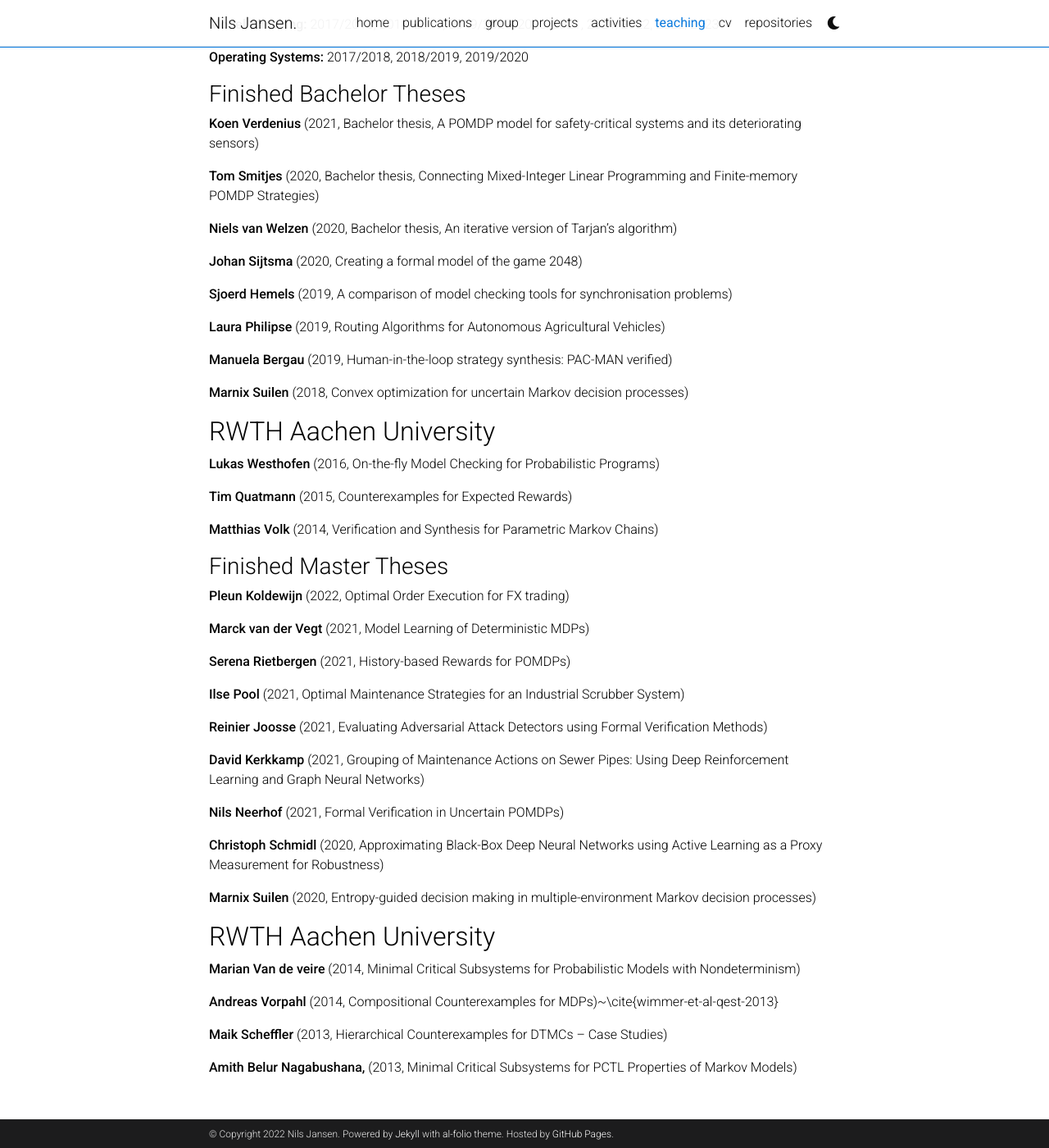
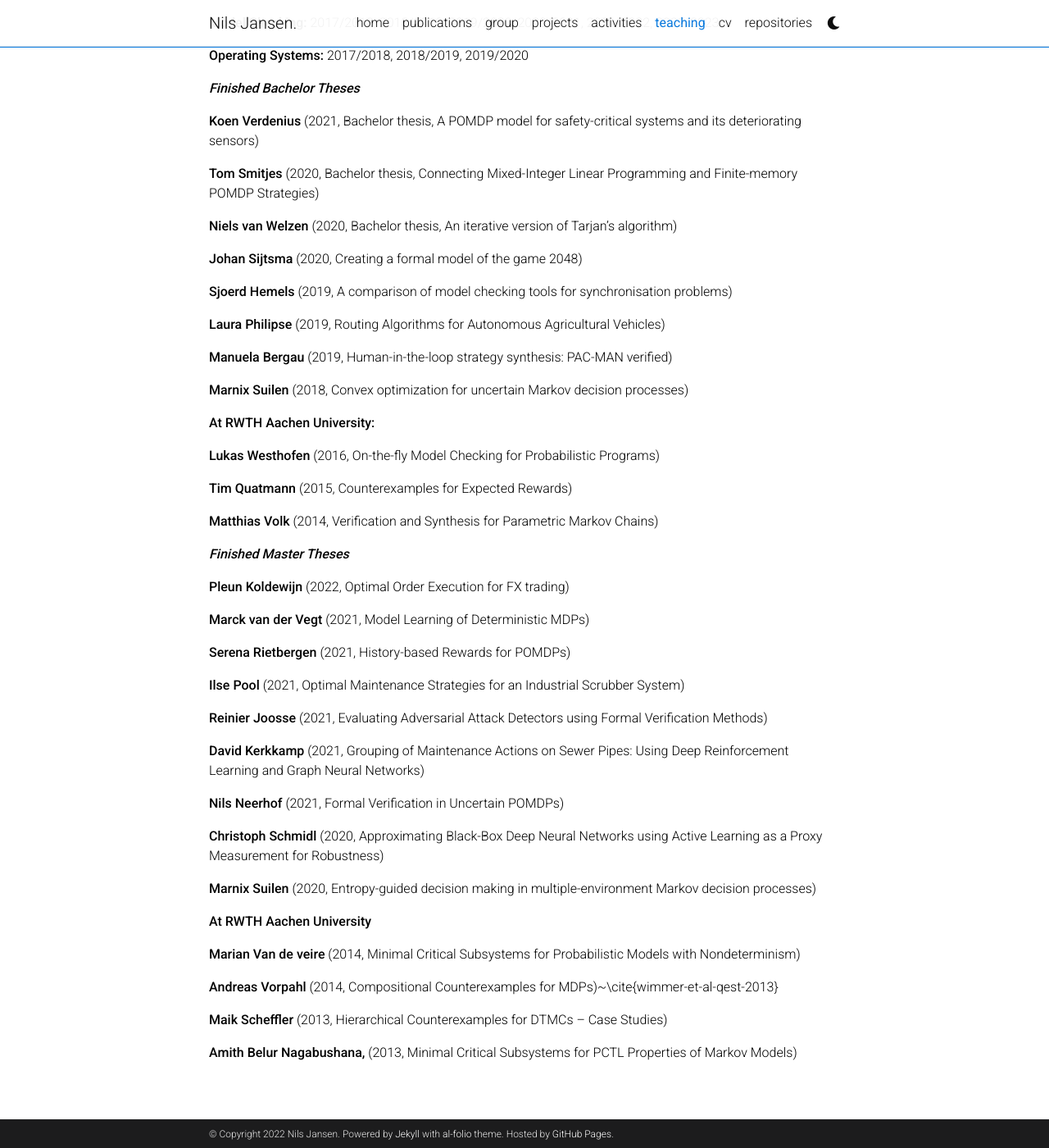
Before and after one commit to njansen123/njansen123.github.io, a Jekyll site: the page built from _pages/teaching.md, in a window 1280 px wide and 1400 px high, scrolled down 337 px. Shown: the whole window at 82% size. Built offline with Jekyll 4.4.1, drawn with Linux system fonts in a browser that asks for light colours; comment, search, counter and statistics services are not loaded; a style sheet for code colours, icons or effects is not loaded.

```diff
--- a/_pages/teaching.md
+++ b/_pages/teaching.md
@@ -11,7 +11,7 @@ I offer several thesis projects for topics that concern my research. For example
 
 
 
-### Responsible Lecturer and Course Coordinator ###
+***Responsible Lecturer and Course Coordinator***
 
 **Processors:** 2017/2018, 2018/2019, 2019/2020, 2020/2021, 2021/2022, 2022/2023
 
@@ -19,7 +19,8 @@ I offer several thesis projects for topics that concern my research. For example
 
 **Operating Systems:** 2017/2018, 2018/2019, 2019/2020
 
-### Finished Bachelor Theses ###
+
+***Finished Bachelor Theses***
 
 **Koen Verdenius** (2021, Bachelor thesis, A POMDP model for safety-critical systems and its deteriorating sensors)
 
@@ -37,7 +38,7 @@ I offer several thesis projects for topics that concern my research. For example
 
 **Marnix Suilen** (2018, Convex optimization for uncertain Markov decision processes)
 
-## RWTH Aachen University ##
+**At RWTH Aachen University:**
 
 **Lukas Westhofen** (2016, On-the-fly Model Checking for Probabilistic Programs)
 
@@ -45,12 +46,11 @@ I offer several thesis projects for topics that concern my research. For example
 
 **Matthias Volk** (2014, Verification and Synthesis for Parametric Markov Chains)
 
-### Finished Master Theses ###
+
+***Finished Master Theses***
 
 
 **Pleun Koldewijn** (2022, Optimal Order Execution for FX trading)
-
-
 
 **Marck van der Vegt** (2021, Model Learning of Deterministic MDPs)
 
@@ -68,7 +68,7 @@ I offer several thesis projects for topics that concern my research. For example
 
 **Marnix Suilen** (2020, Entropy-guided decision making in multiple-environment Markov decision processes)
 
-## RWTH Aachen University ##
+**At RWTH Aachen University**
 
 **Marian Van de veire** (2014, Minimal Critical Subsystems for Probabilistic Models with Nondeterminism)
 
```
